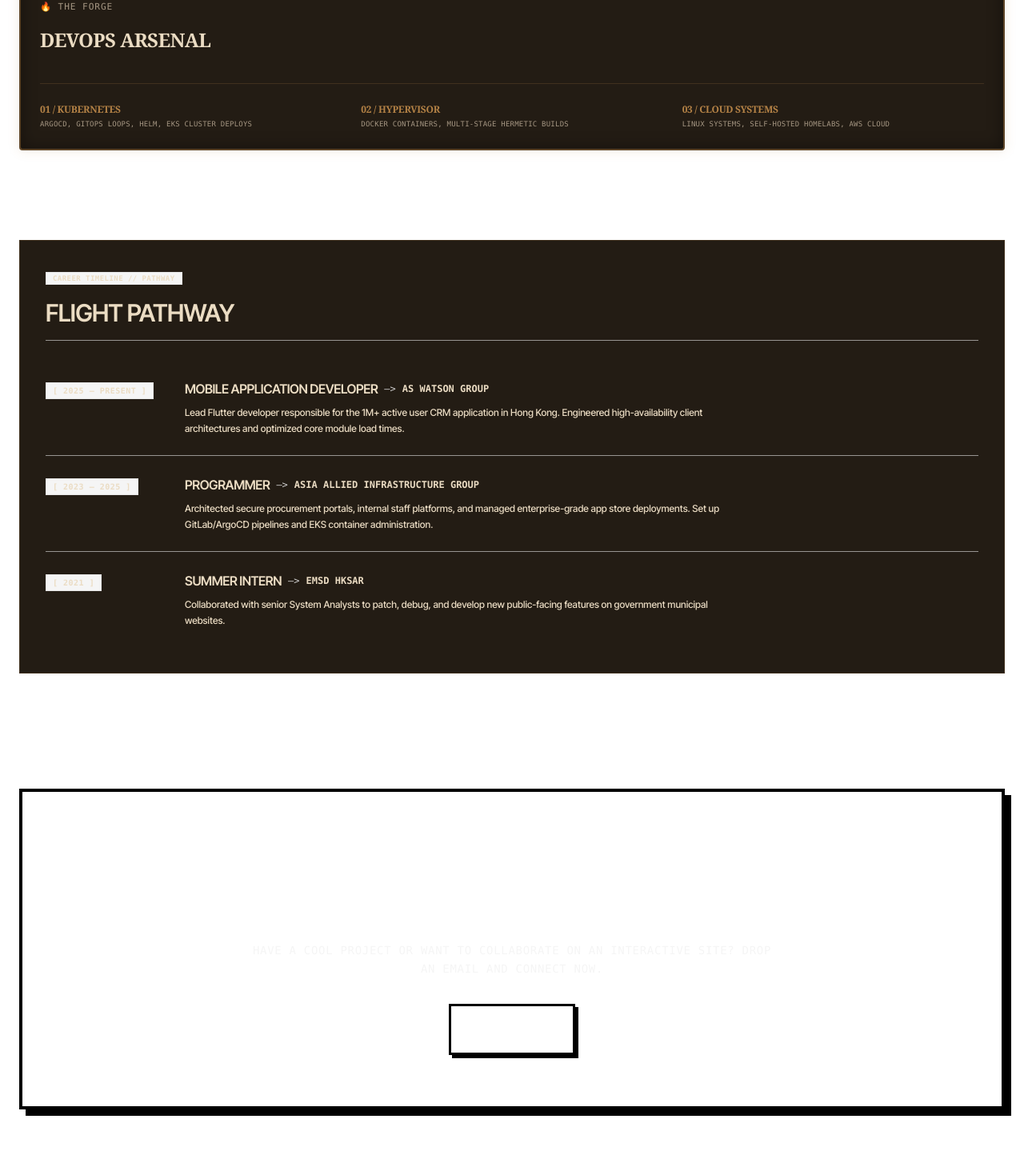
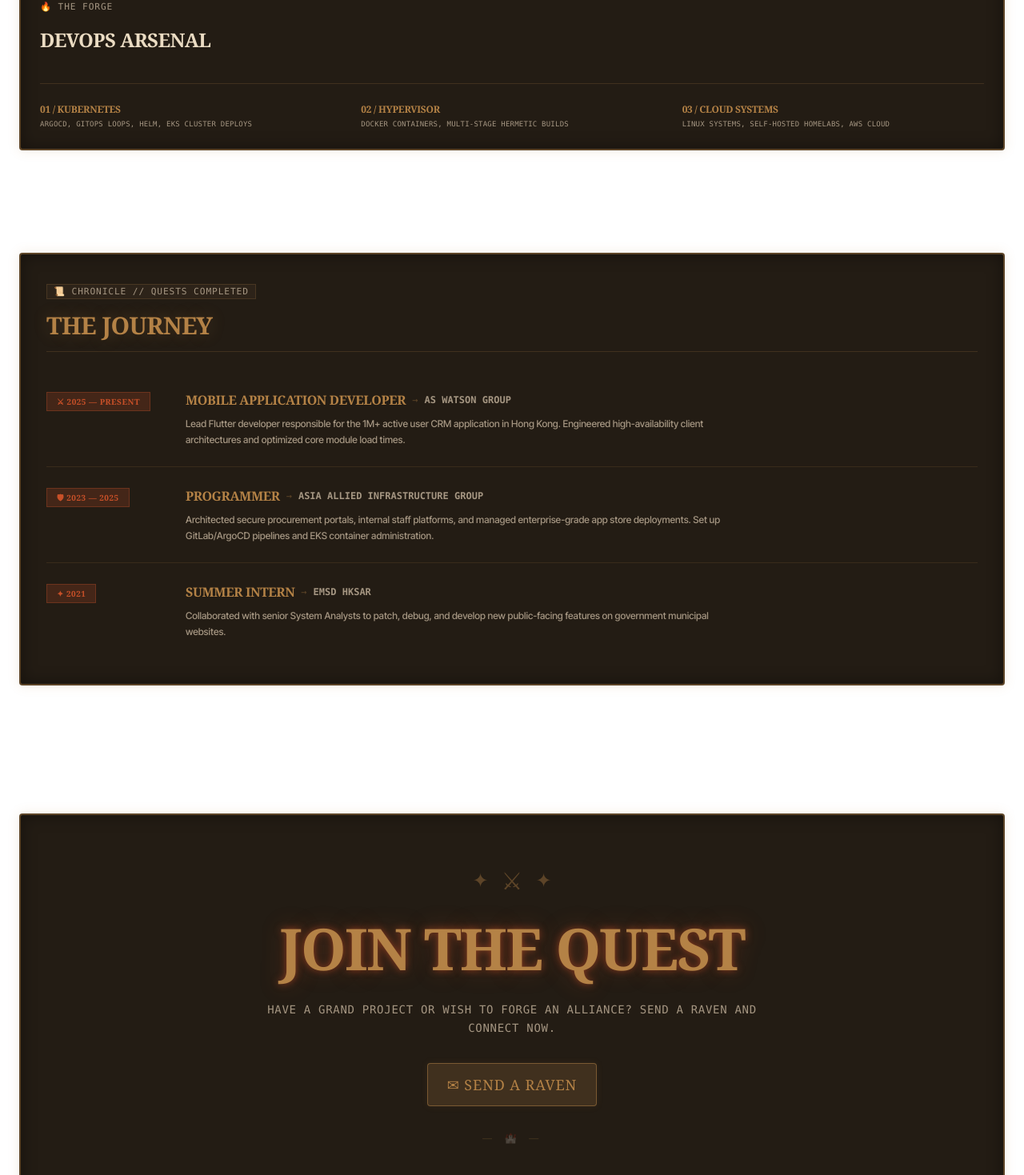
Before and after one commit to chunghei0116/portfolio-website, a Next.js app: page / in a window 1280 px wide. Shown: the part 1328-2797 px from the top of the page at 80% size. Built offline with nearby package versions, Linux system fonts and the light colour scheme; no server answers; a web font is replaced by a local one.

Commit message:
feat: medieval fantasy theme — TechSection, Contact, Navbar

```diff
--- a/src/components/ui/Contact.tsx
+++ b/src/components/ui/Contact.tsx
@@ -10,22 +10,36 @@ export default function Contact() {
         whileInView={{ opacity: 1, y: 0 }}
         viewport={{ once: true }}
         transition={{ duration: 0.8, ease: [0.16, 1, 0.3, 1] }}
-        className="w-full max-w-7xl bg-moss-shadow text-white border-[4px] border-black rounded-none shadow-[8px_8px_0px_#000000] p-5 sm:p-8 md:p-16 flex flex-col items-center text-center gap-8"
+        className="w-full max-w-7xl parchment-card shield-border p-5 sm:p-8 md:p-16 flex flex-col items-center text-center gap-8"
       >
-        <h2 className="font-sans font-[950] text-5xl sm:text-7xl md:text-8xl tracking-tighter uppercase leading-[0.95] text-white">
-          LET&apos;S WORK TOGETHER.
+        {/* Decorative top */}
+        <div className="flex items-center gap-4 text-accent-gold/40 text-2xl">
+          <span>✦</span>
+          <span className="text-3xl">⚔</span>
+          <span>✦</span>
+        </div>
+
+        <h2 className="font-serif font-bold text-4xl sm:text-6xl md:text-7xl tracking-tight uppercase leading-[0.95] text-accent-gold fire-glow">
+          Join the Quest
         </h2>
 
-        <p className="max-w-2xl font-mono text-xs md:text-sm text-neutral-100 uppercase tracking-wider leading-relaxed">
-          Have a cool project or want to collaborate on an interactive site? Drop an email and connect now.
+        <p className="max-w-2xl font-mono text-xs md:text-sm text-muted-foreground uppercase tracking-wider leading-relaxed">
+          Have a grand project or wish to forge an alliance? Send a raven and connect now.
         </p>
 
         <a
           href="mailto:chungheibrad@gmail.com"
-          className="bg-accent-blue text-white border-[3px] border-black px-10 py-5 font-mono text-[0.75rem] font-bold uppercase transition-all duration-100 shadow-[4px_4px_0px_#000000] hover:-translate-y-[2px] hover:-translate-x-[2px] hover:shadow-[6px_6px_0px_#000000] rounded-none"
+          className="medieval-btn text-lg px-12 py-5"
         >
-          SEND HELLO
+          ✉ Send a Raven
         </a>
+
+        {/* Decorative bottom */}
+        <div className="flex items-center gap-3 text-accent-gold/30 text-xs font-serif tracking-[0.3em]">
+          <span>—</span>
+          <span>🏰</span>
+          <span>—</span>
+        </div>
       </motion.div>
     </section>
   );
--- a/src/components/ui/Navbar.tsx
+++ b/src/components/ui/Navbar.tsx
@@ -15,14 +15,17 @@ export default function Navbar() {
 
   return (
     <nav
-      className={`fixed top-0 left-0 w-full z-50 transition-all duration-300 border-b border-neutral-200/60 bg-[#FAFAFA]/80 backdrop-blur-[8px] px-8 py-4 flex justify-between items-center`}
+      className={`fixed top-0 left-0 w-full z-50 transition-all duration-300 border-b border-accent-gold/20 px-8 py-4 flex justify-between items-center ${
+        scrolled ? "bg-background/90 backdrop-blur-[8px]" : "bg-transparent"
+      }`}
     >
-      <span className="font-sans font-black tracking-[-0.04em] uppercase text-lg text-black">
-        CHUNG HEI
+      <span className="font-serif font-bold tracking-[-0.02em] uppercase text-lg text-accent-gold">
+        ⚔ CHUNG HEI
       </span>
 
-      <div className="flex items-center gap-2 font-mono text-[0.65rem] font-bold uppercase tracking-wider text-moss-shadow bg-neutral-100 border border-neutral-200 px-2.5 py-1.5 rounded-none">
-        <span>🟢 AVAILABLE</span>
+      <div className="flex items-center gap-2 font-mono text-[0.65rem] font-bold uppercase tracking-wider text-muted-foreground bg-dark-wood border border-accent-gold/20 px-2.5 py-1.5 rounded-sm">
+        <span className="text-green-500">●</span>
+        <span>AVAILABLE</span>
       </div>
     </nav>
   );
--- a/src/components/ui/TechSection.tsx
+++ b/src/components/ui/TechSection.tsx
@@ -25,42 +25,42 @@ const history = [
 
 export default function TechSection() {
   return (
-    <section className="relative w-full max-w-7xl mx-auto px-6 py-12 select-none">
-      <div className="brutalist-border bg-card-bg p-6 sm:p-8">
+    <section className="relative w-full max-w-7xl mx-auto px-6 py-16 select-none">
+      <div className="parchment-card shield-border p-6 sm:p-8">
 
-        {/* Main timeline header */}
-        <div className="border-b border-neutral-200/60 pb-4 mb-6">
-          <span className="text-moss-shadow font-mono text-[9px] font-bold uppercase tracking-wider bg-neutral-100 border border-neutral-200 px-2 py-0.5">
-            CAREER TIMELINE // PATHWAY
+        {/* Timeline header */}
+        <div className="border-b border-accent-gold/20 pb-4 mb-6">
+          <span className="text-alpine-mono bg-dark-wood border border-accent-gold/20 px-2 py-0.5">
+            📜 CHRONICLE // QUESTS COMPLETED
           </span>
-          <h2 className="text-3xl font-sans font-semibold tracking-tight uppercase mt-4 text-foreground">
-            FLIGHT PATHWAY
+          <h2 className="text-3xl font-serif font-bold tracking-tight uppercase mt-4 text-parchment medieval-heading">
+            The Journey
           </h2>
         </div>
 
-        {/* Brutalist Coordinate Grid Timeline */}
-        <div className="flex flex-col divide-y divide-neutral-200/60 w-full max-w-full">
-          {history.map((node) => (
+        {/* Medieval scroll timeline */}
+        <div className="flex flex-col divide-y divide-accent-gold/15 w-full max-w-full">
+          {history.map((node, i) => (
             <div key={node.year} className="py-6 flex flex-col md:flex-row md:items-start justify-between gap-6 w-full max-w-full">
-              {/* Left Metadata Coordinate block */}
+              {/* Year badge */}
               <div className="min-w-[150px]">
-                <span className="font-mono text-[10px] font-bold uppercase tracking-wider bg-neutral-100 border border-neutral-200 px-2 py-1 select-none text-moss-shadow">
-                  [ {node.year} ]
+                <span className="font-serif text-[10px] font-bold uppercase tracking-wider bg-fire/20 border border-fire/30 px-3 py-1 select-none text-fire">
+                  {i === 0 ? "⚔" : i === 1 ? "🛡" : "✦"} {node.year}
                 </span>
               </div>
 
-              {/* Right Content Block */}
+              {/* Content */}
               <div className="flex-1 min-w-0 w-full max-w-full">
                 <div className="flex flex-col gap-1 md:flex-row md:items-center md:gap-2 w-full max-w-full">
-                  <span className="font-sans font-semibold text-base text-foreground tracking-tight uppercase break-words">
+                  <span className="font-serif font-semibold text-base text-accent-gold tracking-tight uppercase break-words">
                     {node.role}
                   </span>
-                  <span className="hidden md:inline text-neutral-300 font-mono text-xs select-none">&mdash;&gt;</span>
-                  <span className="font-mono text-xs font-bold text-accent-blue uppercase">
+                  <span className="hidden md:inline text-accent-gold/40 font-mono text-xs select-none">→</span>
+                  <span className="font-mono text-xs font-bold text-muted-foreground uppercase">
                     {node.company}
                   </span>
                 </div>
-                <p className="text-xs leading-relaxed text-moss-shadow font-medium mt-2 max-w-2xl">
+                <p className="text-xs leading-relaxed text-muted-foreground font-medium mt-2 max-w-2xl">
                   {node.desc}
                 </p>
               </div>
```
